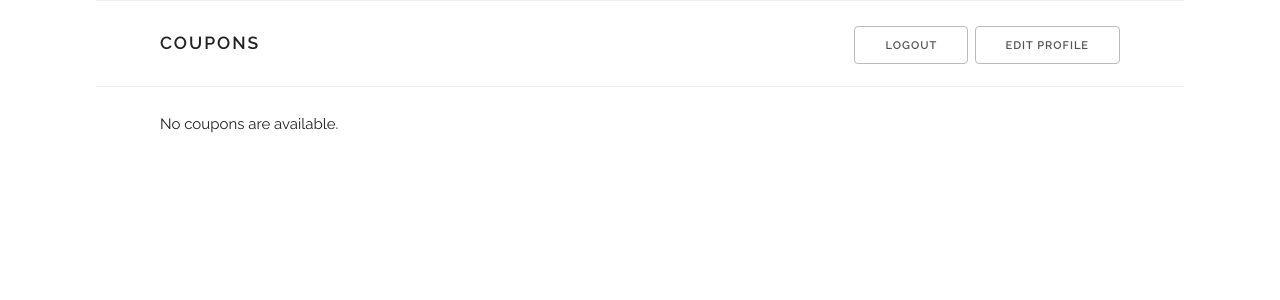
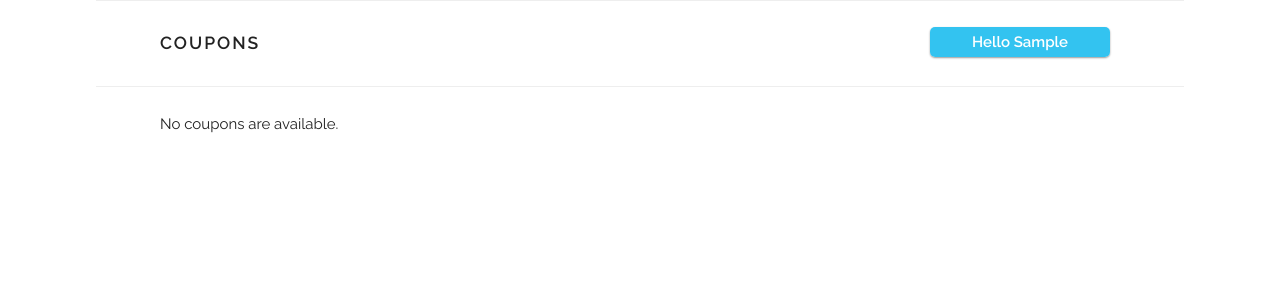
Before and after one commit to diasclive/WSG-Coupons, a Django app: page /coupons/ in a window 1280 px wide. Shown: the top 300 px of the page. Run offline with Django 3.2, Linux system fonts and the light colour scheme; the visitor is signed in with stand-in values (Sample User, id 1); data that the repository does not hold is empty.

Commit message:
added dropdown button

```diff
--- a/static/css/site.css
+++ b/static/css/site.css
@@ -83,3 +83,92 @@
     overflow: auto;
     max-height: 500px;
 }
+
+#dropdwn {
+        margin: 16px 0 50px 0;
+            }
+
+    #dropdwn .wrapper {
+        display: inline-block;
+        width: 180px;
+        margin: 0 10px 0 0;
+        height: 10px;
+        position: relative;
+    }
+
+    #dropdwn .parent {
+        height: 100%;
+        width: 100%;
+        display: block;
+        cursor: pointer;
+        line-height: 30px;
+        height: 30px;
+        background: #33C3F0;
+        border-radius: 5px;
+        font-weight: bold;
+        color:#fff;
+        z-index: 2;
+        position: relative;
+        -webkit-transition-delay: .8s;
+        text-align: center;
+    }
+
+    #dropdwn .content {
+        position: absolute;
+        top: 0;
+        display: block;
+        z-index: 0;
+        height: 0;
+        width: 180px;
+        padding-top: 30px;
+        -webkit-transition: height .5s ease;
+        -webkit-transition-delay: .4s;
+        border-radius: 5px;
+        box-shadow: 0 1px 2px rgba(0,0,0,.4);
+    }
+
+    #dropdwn .wrapper:active .content {
+        height: 123px;
+        z-index: 3;
+        -webkit-transition-delay: 0s;
+    }
+     #dropdwn .content:hover {
+        height: 80px;
+        z-index: 3;
+        -webkit-transition-delay: 0.5s;
+    }
+
+    #dropdwn .content ul {
+        background: #fff;
+        margin: 0;
+        padding: 0;
+        overflow: hidden;
+        height: 100%;
+        border-bottom-left-radius: 5px;
+        border-bottom-right-radius: 5px;
+    }
+
+    #dropdwn .content ul a {
+        text-decoration: none;
+    }
+
+    #dropdwn .content li:hover {
+        background: #eee;
+        color: #333;
+    }
+
+    #dropdwn .content li {
+        list-style: none;
+        text-align: left;
+        color: #888;
+        font-size: 14px;
+        line-height: 30px;
+        height: 30px;
+        padding-left: 10px;
+        border-top: 1px solid #ccc;
+    }
+
+    #dropdwn .content li:last-of-type {
+        border-bottom-left-radius: 5px;
+        border-bottom-right-radius: 5px;
+    }
--- a/templates/base.html
+++ b/templates/base.html
@@ -22,12 +22,24 @@
         </li>
         <li style="float:right" class="navbar-item">
         {% if user.is_authenticated %}
-          <a class="navbar-link" href="{% url 'accounts:logout' %}">
-            <button class="button">Logout</button>
-          </a>
-          <a class="navbar-link" href="{% url 'accounts:edit_profile' %}">
-             <button class="button">Edit Profile</button>
-          </a>
+  <div id="dropdwn">
+     <div class="wrapper">
+         <div class="content">
+             <ul>
+                 <a href="{% url 'accounts:logout' %}"><li>Logout</li></a>
+                 <a href="{% url 'accounts:edit_profile' %}"><li>Edit profile</li></a>
+             </ul>
+         </div>
+         <div class="parent">Hello {{ request.user.first_name }}</div>
+     </div>
+       <!-- This is for hover
+          <div class="dropdown">
+            <button class="dropbtn">Hello {{ request.user.first_name }}</button>
+               <div class="dropdown-content">
+                  <a href="{% url 'accounts:logout' %}">Logout</a>
+                  <a href="{% url 'accounts:edit_profile' %}">Edit profile</a>
+               </div>
+         </div> -->
         {% else %}
           <a class="navbar-link" href="{% url 'accounts:login' %}">
             <button class="button-primary">Login / Register</button>
```
